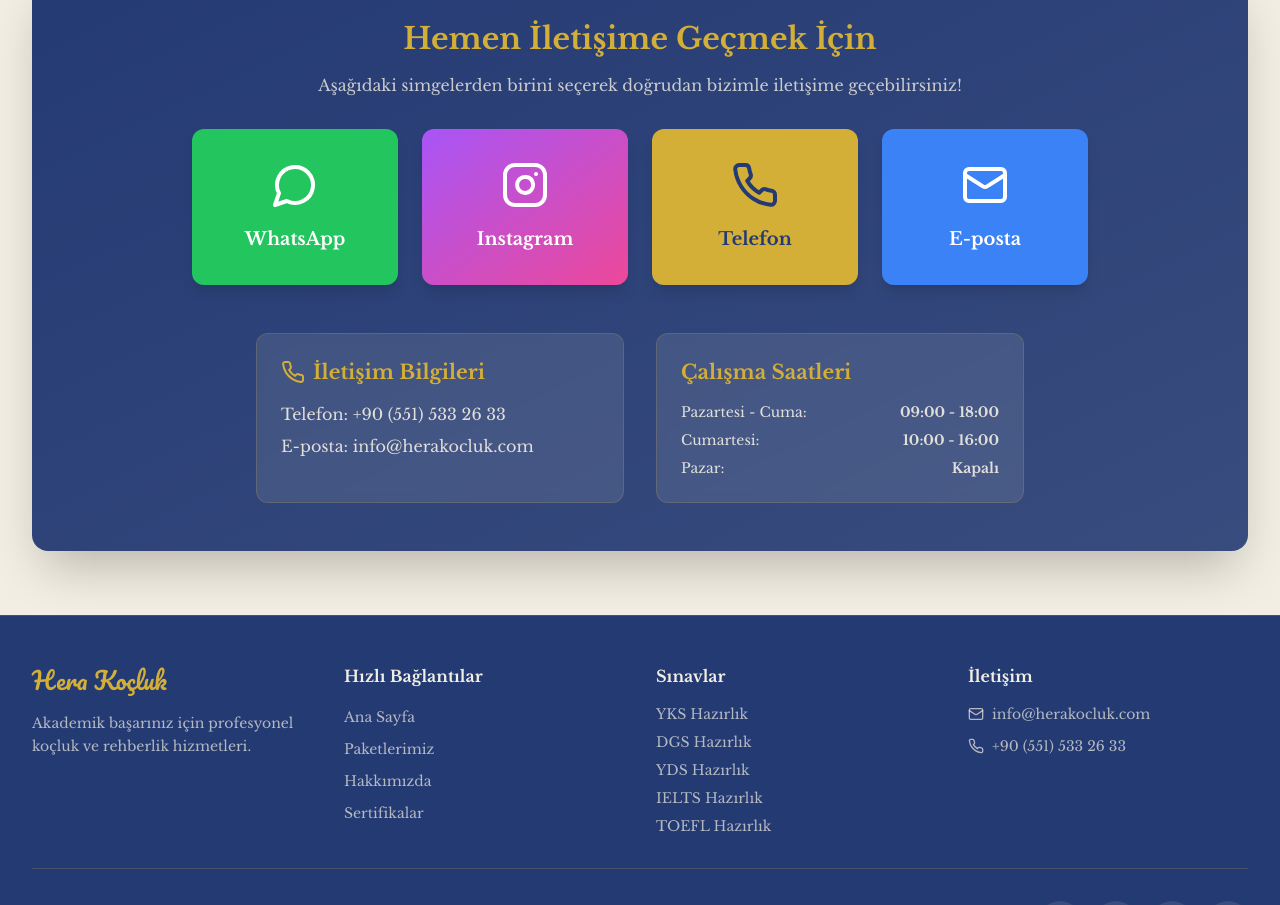
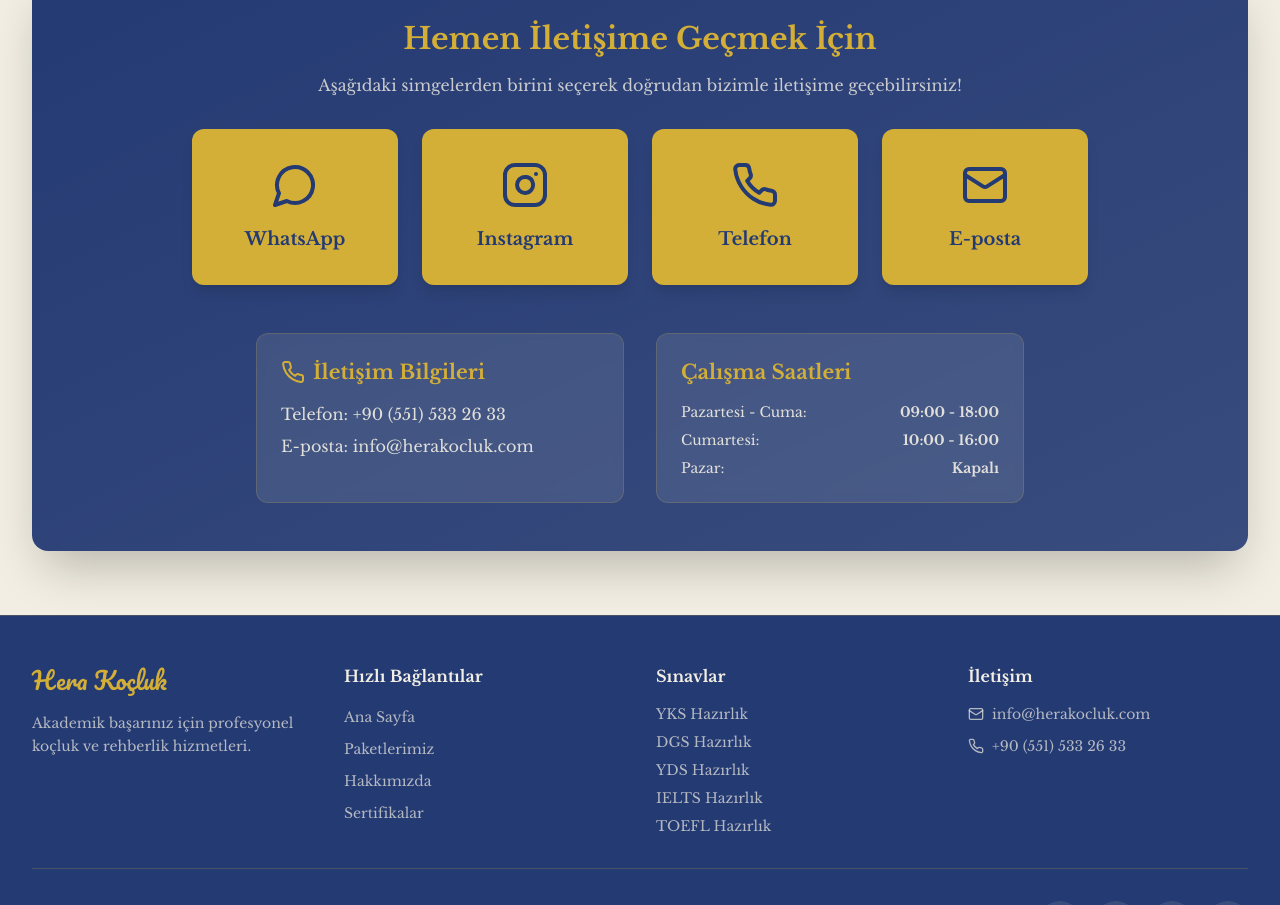
Before and after one commit to bou-slh/herakocluk, a React (Vite) app: page /iletisim in a window 1280 px wide. Shown: the part 1600-2505 px from the top of the page. Built offline with nearby package versions, Linux system fonts and the light colour scheme.

Commit message:
icons color updated

```diff
--- a/src/pages/Iletisim.tsx
+++ b/src/pages/Iletisim.tsx
@@ -57,7 +57,7 @@ export default function Iletisim() {
   };
 
   const handleInstagramClick = () => {
-    window.open('https://instagram.com', '_blank');
+    window.open('https://www.instagram.com/herakocluk?igsh=dTBnMWJjeHd3eGQ1&utm_source=qr', '_blank');
   };
 
   const handleCallClick = () => {
@@ -276,7 +276,7 @@ export default function Iletisim() {
           <div className="grid grid-cols-2 lg:grid-cols-4 gap-6 max-w-4xl mx-auto">
             <button
               onClick={handleWhatsAppClick}
-              className="flex flex-col items-center justify-center gap-4 bg-green-500 hover:bg-green-600 text-white p-8 rounded-xl transition-all duration-300 shadow-lg hover:shadow-xl transform hover:-translate-y-1"
+              className="flex flex-col items-center justify-center gap-4 bg-gold hover:bg-gold/90 text-navy p-8 rounded-xl transition-all duration-300 shadow-lg hover:shadow-xl transform hover:-translate-y-1"
             >
               <MessageCircle size={48} />
               <span className="font-semibold text-lg">WhatsApp</span>
@@ -284,7 +284,7 @@ export default function Iletisim() {
 
             <button
               onClick={handleInstagramClick}
-              className="flex flex-col items-center justify-center gap-4 bg-gradient-to-br from-purple-500 to-pink-500 hover:from-purple-600 hover:to-pink-600 text-white p-8 rounded-xl transition-all duration-300 shadow-lg hover:shadow-xl transform hover:-translate-y-1"
+              className="flex flex-col items-center justify-center gap-4 bg-gold hover:bg-gold/90 text-navy p-8 rounded-xl transition-all duration-300 shadow-lg hover:shadow-xl transform hover:-translate-y-1"
             >
               <Instagram size={48} />
               <span className="font-semibold text-lg">Instagram</span>
@@ -300,7 +300,7 @@ export default function Iletisim() {
 
             <button
               onClick={handleEmailClick}
-              className="flex flex-col items-center justify-center gap-4 bg-blue-500 hover:bg-blue-600 text-white p-8 rounded-xl transition-all duration-300 shadow-lg hover:shadow-xl transform hover:-translate-y-1"
+              className="flex flex-col items-center justify-center gap-4 bg-gold hover:bg-gold/90 text-navy p-8 rounded-xl transition-all duration-300 shadow-lg hover:shadow-xl transform hover:-translate-y-1"
             >
               <Mail size={48} />
               <span className="font-semibold text-lg">E-posta</span>
```
